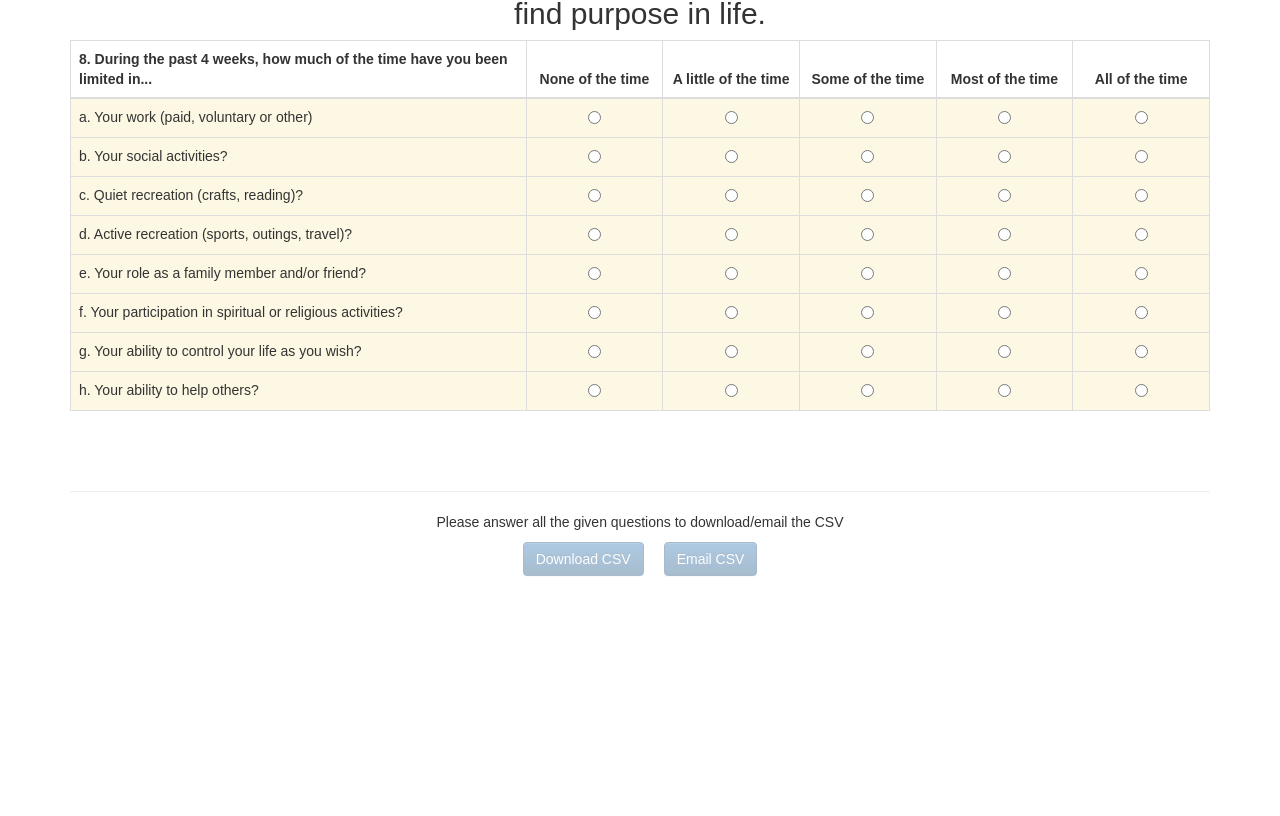
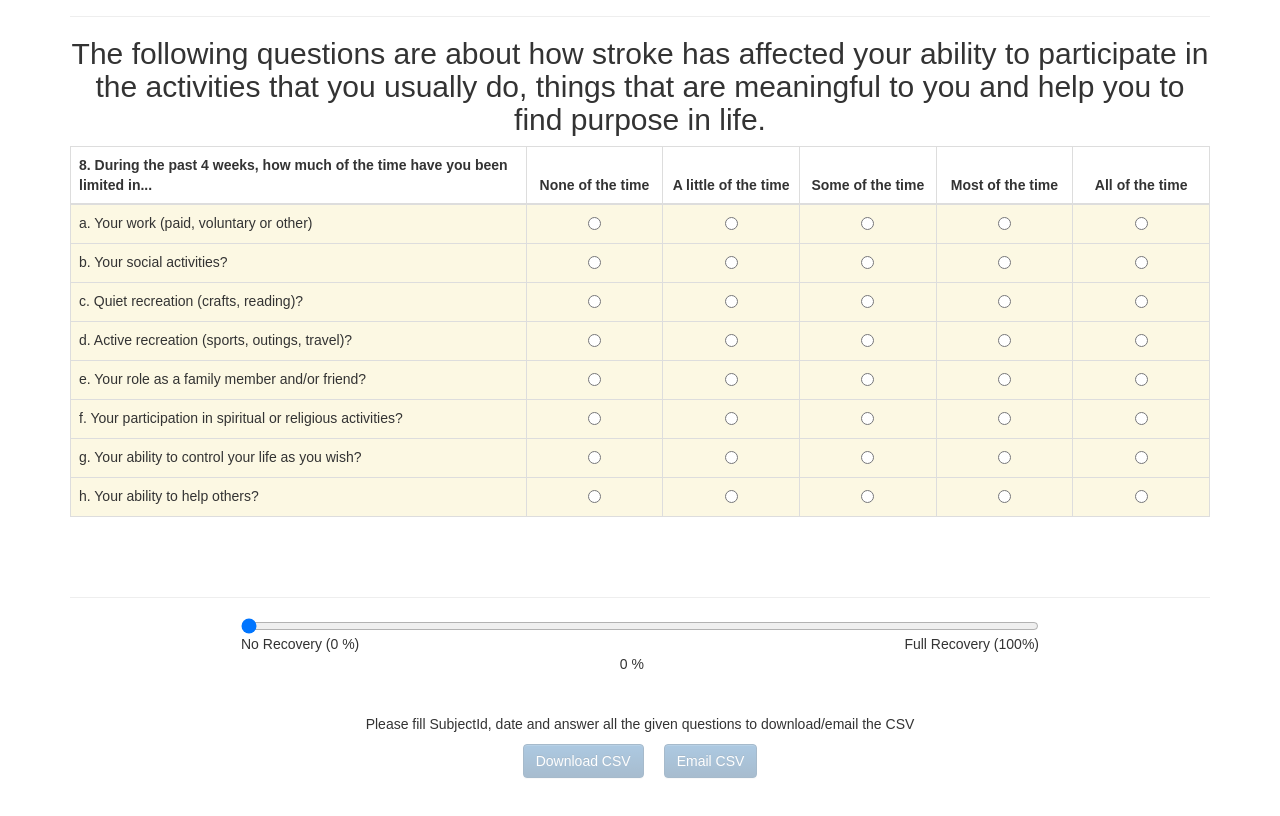
Before and after one commit to npnl/ScoreAssesmentWebForms, a React (Create React App) app: page /ScoreAssessmentWebForms/SisInputForm in a window 1280 px wide. Shown: the part 4041-4857 px from the top of the page. Before the commit the page ends 4731 px from the top, so only its background shows below. Built offline with nearby package versions, Linux system fonts and the light colour scheme.

Commit message:
Adds subject id field and date field to the SIS form

```diff
--- a/src/components/SisInputForm.js
+++ b/src/components/SisInputForm.js
@@ -7,10 +7,33 @@ class SisInputForm extends React.Component {
 	constructor(props) {
 		super(props);
 		var selections = {}
-		this.state = {tables: props.data, selections: selections}
+		this.getCurrentDate = this.getCurrentDate.bind(this);
+		this.state = {
+			subID: '',
+			date: this.getCurrentDate(),
+			tables: props.data,
+			selections: selections,
+			recovery: 0
+		}
 		this.scoreChanged = this.scoreChanged.bind(this);
 		this.getCSVData = this.getCSVData.bind(this);
 		this.hasAllAnswered = this.hasAllAnswered.bind(this);
+		this.recoveryChange = this.recoveryChange.bind(this);
+		this.subjectChanged = this.subjectChanged.bind(this);
+		this.dateChanged = this.dateChanged.bind(this);
+	}
+
+	subjectChanged(event) {
+		this.setState({subID: event.target.value});
+	}
+
+	dateChanged(event) {
+		this.setState({date: event.target.value});
+	}
+
+	recoveryChange(event) {
+		var recovery = event.target.value;
+		this.setState({recovery: recovery});
 	}
 
 	scoreChanged(question_id, sub_question_id, value) {
@@ -24,23 +47,44 @@ class SisInputForm extends React.Component {
 		var selections = this.state.selections;
 		var keys = Object.keys(selections);
 		keys.sort();
+		var subject_id = this.state.subID;
+		var date = this.state.date;
 		var data = keys.map(function(question_id, index) {
 			var new_item = {
+				SubjectId: subject_id,
+				Date: date,
 				QuestionId: question_id,
 				OptionSelected: selections[question_id]
 			};
 			return new_item;
-		}, this, selections);
+		}, this, subject_id, date, selections);
+		var new_item = {
+				SubjectId: subject_id,
+				Date: date,
+				QuestionId: "RecoveryPercent",
+				OptionSelected: this.state.recovery
+			};
+		data.push(new_item)
 		return data;
 	}
 
 	hasAllAnswered() {
 		var selections = this.state.selections;
 		var keys = Object.keys(selections);
-		if (keys.length === 59) {
+		if (keys.length === 59 && this.state.subID !== '' && this.state.date !== '') {
 			return true;
 		}
 		return false;
+	}
+
+	getCurrentDate() {
+		var d = new Date(),
+		month = '' + (d.getMonth() + 1),
+		day = '' + d.getDate(),
+		year = d.getFullYear();
+		if (month.length < 2) month = '0' + month;
+		if (day.length < 2) day = '0' + day;
+		return [year, month, day].join('-');
 	}
 
 	render() {
@@ -57,12 +101,30 @@ class SisInputForm extends React.Component {
 					<p className="sis-description">The purpose of this questionnaire is to evaluate how stroke has impacted your health and life. We want to know from YOUR POINT OF VIEW how stroke has affected you. We will ask you questions about impairments and disabilities caused by your stroke, as well as how stroke has affected your quality of life. Finally, we will ask you to rate how much you think you have recovered from your stroke.</p><br/>
 					<hr/>
 				</div>
+				<div className="basic-info">
+					<div className="subject_div">
+						<label>Subject Id</label>
+						<input type="text" className="form-control is-valid" placeholder="Subject Id" value={this.state.subID} onChange={this.subjectChanged} required />
+					</div>
+					<div className="date_div">
+						<label>Date</label>
+						<input type="date" className="form-control"  value={this.state.date} placeholder="Date" min="2010-01-01" max="2099-12-31" onChange={this.dateChanged} required />
+					</div>
+				</div>
 				<div>
 					{tables}
 				</div>
 
+				<div class="slidecontainer">
+  					<input type="range" min="0" max="100" step="10" className="slider" id="recovery" value={this.state.recovery} onChange={this.recoveryChange}></input>
+  					<p className="alignleft">No Recovery (0 %)</p>
+  					<p className="alignright">Full Recovery (100%)</p><br/>
+  					<p className="aligncenter">{this.state.recovery} %</p>
+  					<br/><br/>
+				</div>
+
 				<div className="download-btn">
-					<DownloadCSV dataHandler={this.getCSVData} subjectId={"SIS"} date={""} filename={"Input.csv"} hideNode={false} is_enabled={this.hasAllAnswered()} customMessage="Please answer all the given questions to download/email the CSV"/>
+					<DownloadCSV dataHandler={this.getCSVData} subjectId={this.state.subID} date={this.state.date} filename={"SIS.csv"} hideNode={false} is_enabled={this.hasAllAnswered()} customMessage="Please fill SubjectId, date and answer all the given questions to download/email the CSV"/>
 				</div>
 
 			</div>
--- a/src/index.css
+++ b/src/index.css
@@ -42,6 +42,21 @@ td input {
 .sis-description {
 	text-align: justify;
 	font-size: 120%;
+}
+
+.slidecontainer {
+	margin-left: 15%;
+	margin-right: 15%;
+}
+
+.alignleft {
+	float: left;
+}
+.alignright {
+	float: right;
+}
+.aligncenter {
+	margin: auto;
 }
 
 
```
